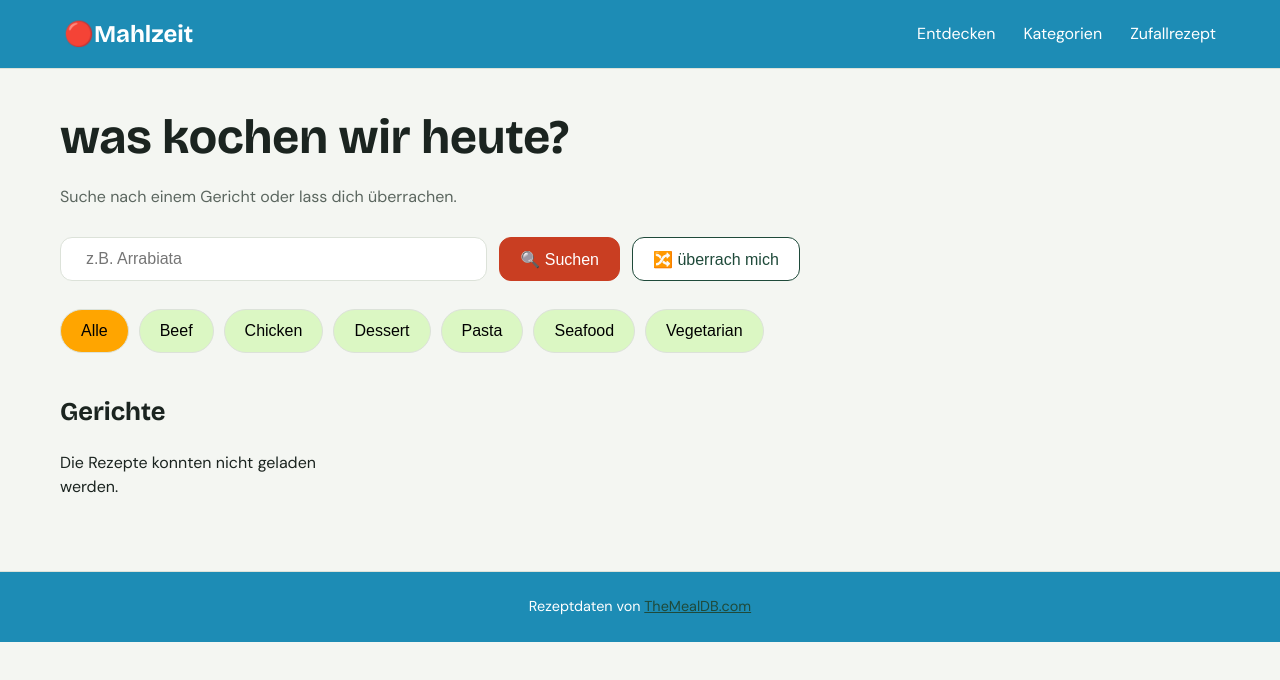
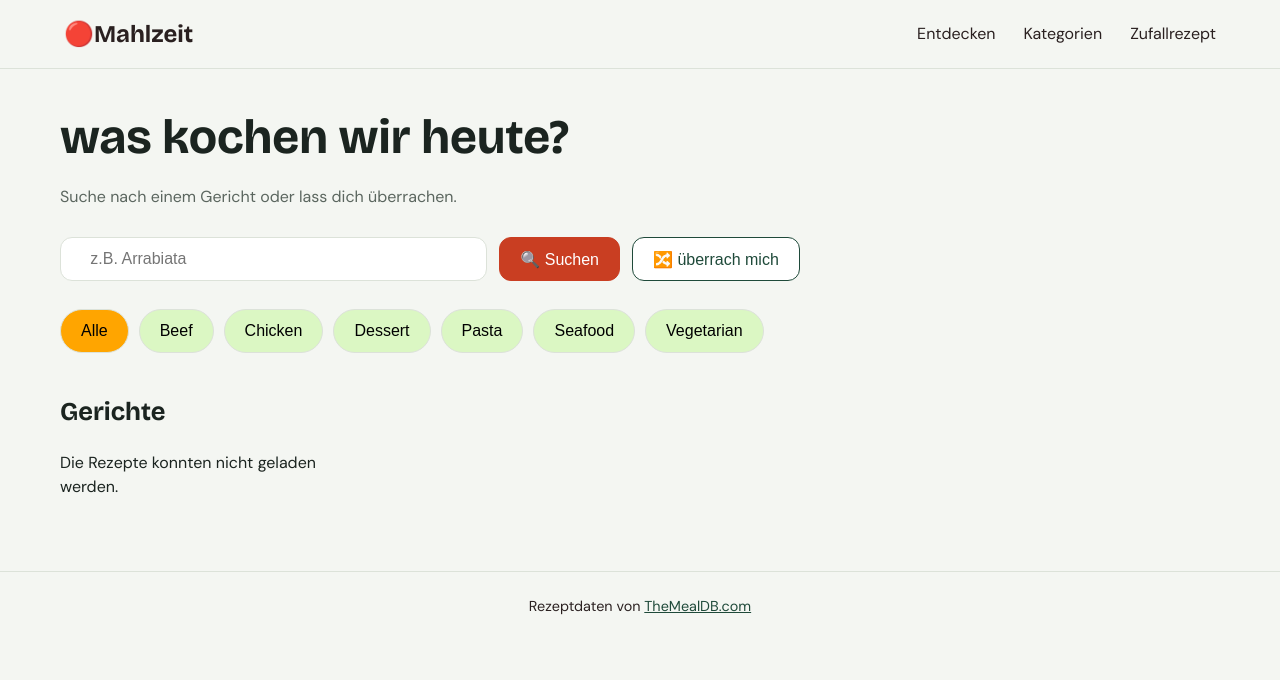
Before and after one commit to adnanDevo/Mahlzeit, a plain HTML site: page index.html in a window 1280 px wide. Drawn offline with nearby package versions, Linux system fonts and the light colour scheme; no server answers.

```diff
--- a/style.css
+++ b/style.css
@@ -35,8 +35,8 @@
     justify-content: space-between;
     align-items: center;
     padding: 16px 5%;
-    background-color: rgb(29, 140, 181);
-    color: white;
+    background-color:  #F4F6F2;
+    color: rgb(42, 32, 32);
     border-bottom: 1px solid #DCE2D9;
 }
 header h1 {
@@ -50,8 +50,8 @@
     margin-top: 40px;
     padding: 24px;
     text-align: center;
-    background-color: rgb(29, 140, 181);
-    color: white;
+    background-color:  #F4F6F2;
+    color: rgb(42, 32, 32);
     font-size: 0.9rem;
     border-top: 1px solid #DCE2D9;
 }
```
Also changed, not shown: extra.html (+0 -1 lines), extra.js (+5 -3 lines), index.html (+3 -3 lines).
